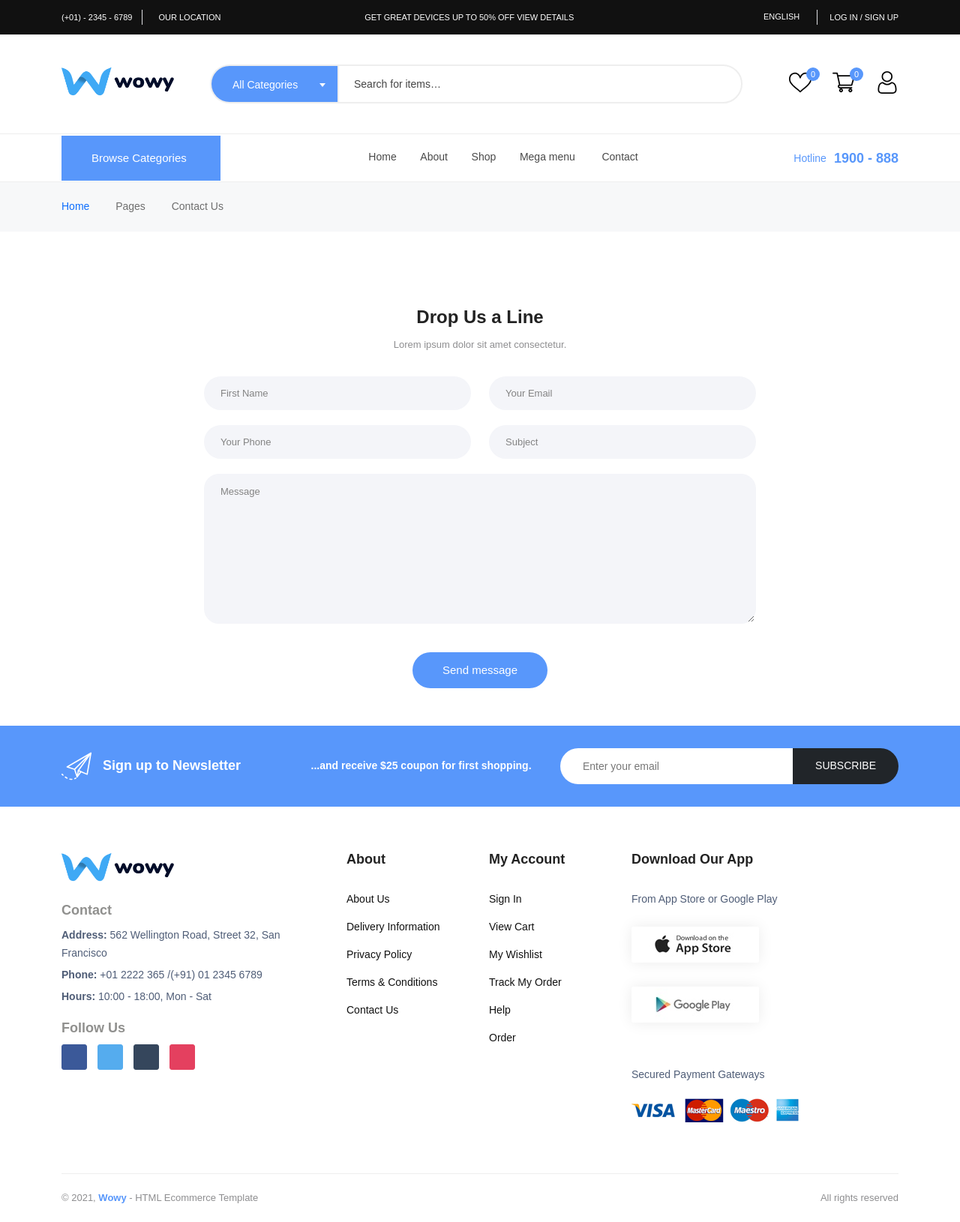
After one commit to Ogabeo/onlineshop, a Django app: page /contact/ in a window 1280 px wide. The commit adds this page. Shown: the whole page at 75% size. Run offline with Django 4.2, Linux system fonts and the light colour scheme; data comes from the database, SQL or seed files in the repository; both versions use the stored data as it was after the commit; some libraries are stand-ins or nearby versions.

Commit message:
some changes

```diff
--- a/apps/order/views.py
+++ b/apps/order/views.py
@@ -69,13 +69,15 @@ class ShopAddress(View):
             'form':form
         }
         return render(request, 'products/shop_address.html', context)
-    def POST(self, request):
+    def post(self, request):
         user = request.user
         OrderedProducts = Order.objects.filter(Q(user=user) & Q(status =False))
         form = PaymentForm(request.POST)
+        print("sdfdsfsdfsdf")
 
         if form.is_valid():
-            payment = form.save(commit =False)
+            print("======================")
+            payment = form.save(commit=False)
             payment.save()
             payment.order.set(OrderedProducts)
 
--- a/apps/products/context_processor.py
+++ b/apps/products/context_processor.py
@@ -1,4 +1,4 @@
-from .models import Category
+from .models import Category, Product
 
 def category_context(request):
     categories = Category.objects.all().filter(is_active=True, parent=None)
--- a/apps/products/models.py
+++ b/apps/products/models.py
@@ -174,3 +174,13 @@ class Review(BaseModel):
     @property
     def stars_percent(self):
         return round(int(self.rating * 100 / 5) , 1)
+
+class Contact(BaseModel):
+    firstname = models.CharField(max_length=50)
+    email = models.EmailField()
+    phone = models.CharField(max_length=20)
+    subject = models.CharField(max_length=50)
+    message = models.TextField()
+
+    def __str__(self):
+        return f"{self.firstname} | {self.subject} "
--- a/apps/products/urls.py
+++ b/apps/products/urls.py
@@ -1,11 +1,11 @@
 from django.urls import path
-from .views import HomePageView, CategoryProductsView,DetailView, ShopAllView, ShopCategoryView
+from .views import HomePageView, CategoryProductsView, ContactView ,DetailView, ShopAllView, ShopCategoryView, CategoryProductsView
 
 urlpatterns =[
     path('', HomePageView.as_view(), name='home'),
-    path('category_products/' , CategoryProductsView.as_view(), name="category"),
     path('shop/', ShopAllView.as_view(), name='shop'),
     path('shop/<uuid:uuid>/', ShopCategoryView.as_view(), name="shop"),
     path('detail/<uuid:uuid>/', DetailView.as_view(), name='detail'),
-
+    path('category_products/<uuid:uuid>/', CategoryProductsView.as_view(), name='category_products'),
+    path('contact/', ContactView.as_view(), name='contact')
 ]
--- a/apps/products/views.py
+++ b/apps/products/views.py
@@ -1,8 +1,9 @@
-from django.shortcuts import render, get_object_or_404
+from django.shortcuts import render, get_object_or_404, redirect
 from django.views import View
-from apps.products.models import Product, Category, Brand, ProductSize, Size
+from apps.products.models import Product, Category, Brand, ProductSize, Size, Contact
 from django.core.paginator import Paginator
 from django.db.models import Q
+
 class HomePageView(View):
     def get(self, request):
         products=Product.objects.all().filter(is_active=True)
@@ -30,12 +31,6 @@ class HomePageView(View):
         }
         return render(request, 'products/index.html', context)
 
-class CategoryProductsView(View):
-    def get(self, request):
-        # ctg = Category.objects.get(id=id)
-        # category_products=ctg.products.all()
-
-        return render(request, 'products/category_products.html')
 
 class ShopAllView(View):
     def get(self, request):
@@ -127,3 +122,32 @@ class DetailView(View):
         }
 
         return render(request, 'products/detail.html', context)
+
+
+class CategoryProductsView(View):
+    def get(self, request, uuid):
+        ctg = Category.objects.get(id=uuid)
+        category_news = Product.objects.all().filter(is_active=True, categories=ctg)
+        print(category_news)
+        context = {
+            'ctg':ctg,
+            'category_news':category_news
+        }
+        return render(request, 'products/category_products.html', context)
+
+class ContactView(View):
+    def get(self, request):
+        return render(request, 'products/contact.html')
+
+    def post(self, request):
+        data = request.POST
+        contact = Contact()
+        contact.firstname = data.get('firstname')
+        contact.email = data.get('email')
+        contact.phone = data.get('phone')
+        contact.subject = data.get('subject')
+        contact.message = data.get('message')
+
+        contact.save()
+
+        return redirect('home')
--- a/core/settings.py
+++ b/core/settings.py
@@ -15,7 +15,7 @@ SECRET_KEY = 'django-insecure-%2uxui70q(m33&(bmy%2cam4opg!=90rirt#6wnu3qd$!9ptjm
 DEBUG = True
 
 ALLOWED_HOSTS = ['*']
-CSRF_TRUSTED_ORIGINS=['http://127.0.0.1:8000/', 'http://localhost']
+CSRF_TRUSTED_ORIGINS=['http://127.0.0.1', 'http://localhost']
 
 
 
--- a/templates/base.html
+++ b/templates/base.html
@@ -70,7 +70,7 @@
             <div class="container">
                 <div class="header-wrap header-space-between">
                     <div class="logo logo-width-1">
-                        <a href="index.html"><img src="{% static 'assets/imgs/theme/logo-default.png' %}" alt="logo"></a>
+                        <a href="{% url 'home' %}"><img src="{% static 'assets/imgs/theme/logo-default.png' %}" alt="logo"></a>
                     </div>
                     <div class="search-style-2">
                         <form action="{% url 'shop' %}" method='GET'>
@@ -90,7 +90,7 @@
                             <div class="header-action-icon-2">
                                 <a href="{% url 'favorite' %}">
                                     <img class="svgInject" alt="wowy" src="{% static 'assets/imgs/theme/icons/icon-heart.svg' %}">
-                                    <span class="pro-count blue">{{ sevimlilar.count }}</span>
+                                    <span class="pro-count blue">{{ sevimlilar }}</span>
                                 </a>
                             </div>
                             <div class="header-action-icon-2">
@@ -129,7 +129,7 @@
                                         {% if category.get_children %}
                                             <li class="has-children">
                                                 <a href="shop-grid-right.html">
-                                                {% if category.icon %}<img style="..." width="19px" height="19px" src="{{ category.icon.url }}"> {% endif %}
+                                                {% if category.icon %} <img style="..." width="19px" height="19px" src="{{ category.icon.url }}"> {% endif %}
 
                                                 {{ category.name }}</a>
                                                 <div class="dropdown-menu">
@@ -142,7 +142,7 @@
                                                                                 <ul>
                                                                                     <li><span class="submenu-title">{{ sub_ctg.name }} </span></li>
                                                                                     {% for sub_sub_ctg in sub_ctg.get_children %}
-                                                                                        <li><a class="dropdown-item nav-link nav_item" href="#">{{ sub_sub_ctg.name }}</a></li>
+                                                                                        <li><a class="dropdown-item nav-link nav_item" href="{% url 'shop' sub_sub_ctg.id  %}">{{ sub_sub_ctg.name }}</a></li>
                                                                                     {% endfor %}
 
                                                                                 </ul>
@@ -174,7 +174,7 @@
                                                 </div>
                                             </li>
                                         {% else %}
-                                            <li><a href="shop-grid-right.html">
+                                            <li><a href="/">
                                             {% if category.icon %}<img style="..." width="19px" height="19px" src="{{ category.icon.url }}"> {% endif %}
 
                                             {{ category.name }}</a></li>
@@ -224,7 +224,7 @@
                                                 <ul>
                                                     {% for sub_ctg in category.get_children %}
 
-                                                    <li><a href="/">{{ sub_ctg.name }}</a></li>
+                                                    <li><a href="{% url 'shop' sub_ctg.id %}">{{ sub_ctg.name }}</a></li>
                                                     {% endfor %}
 
                                                 </ul>
@@ -257,7 +257,7 @@
                                 </li>
 
                                 <li>
-                                    <a href="/">Contact</a>
+                                    <a href="{% url 'contact' %}">Contact</a>
                                 </li>
                             </ul>
                         </nav>
@@ -270,7 +270,7 @@
                             <div class="header-action-icon-2">
                                 <a href="shop-wishlist.html">
                                     <img alt="wowy" src="{% static 'assets/imgs/theme/icons/icon-heart-white.svg' %}">
-                                    <span class="pro-count white">4</span>
+                                    <span class="pro-count white">{{ sevimlilar }}</span>
                                 </a>
                             </div>
                             <div class="header-action-icon-2">
--- /dev/null
+++ b/templates/products/contact.html
@@ -0,0 +1,70 @@
+
+{% extends 'base.html' %}
+{% load static %}
+{% block title %}
+contact page
+{% endblock title %}
+{% block content %}
+
+    <main class="main">
+        <div class="page-header breadcrumb-wrap">
+            <div class="container">
+                <div class="breadcrumb">
+                    <a href="{% url 'home' %}" rel="nofollow">Home</a>
+                    <span></span> Pages
+                    <span></span> Contact us
+                </div>
+            </div>
+        </div>
+
+        <section class="mt-50 pt-50 pb-50">
+            <div class="container">
+                <div class="row">
+                    <div class="col-xl-8 col-lg-10 m-auto">
+                        <div class="contact-from-area  padding-20-row-col wow tmFadeInUp">
+                            <h3 class="mb-10 text-center">Drop Us a Line</h3>
+                            <p class="text-muted mb-30 text-center font-sm">Lorem ipsum dolor sit amet consectetur.</p>
+                            <form class="contact-form-style text-center" id="contact-form" action="" method="POST">
+                                {% csrf_token %}
+                                <div class="row">
+                                    <div class="col-lg-6 col-md-6">
+                                        <div class="input-style mb-20">
+                                            <input name="firstname" placeholder="First Name" type="text">
+                                        </div>
+                                    </div>
+                                    <div class="col-lg-6 col-md-6">
+                                        <div class="input-style mb-20">
+                                            <input name="email" placeholder="Your Email" type="email">
+                                        </div>
+                                    </div>
+                                    <div class="col-lg-6 col-md-6">
+                                        <div class="input-style mb-20">
+                                            <input name="phone" placeholder="Your Phone" type="text">
+                                        </div>
+                                    </div>
+                                    <div class="col-lg-6 col-md-6">
+                                        <div class="input-style mb-20">
+                                            <input name="subject" placeholder="Subject" type="text">
+                                        </div>
+                                    </div>
+                                    <div class="col-lg-12 col-md-12">
+                                        <div class="textarea-style mb-30">
+                                            <textarea name="message" placeholder="Message"></textarea>
+                                        </div>
+
+                                        <button class="submit submit-auto-width" type="submit">Send message</button>
+                                    </div>
+                                </div>
+                            </form>
+                            <p class="form-messege"></p>
+                        </div>
+                    </div>
+                </div>
+            </div>
+        </section>
+    </main>
+{% endblock content %}
+
+{% block script %}
+    <script src="{% static 'assets/js/plugins/leaflet.js' %}"></script>
+{% endblock script %}
--- a/templates/products/detail.html
+++ b/templates/products/detail.html
@@ -2,7 +2,7 @@
 {% extends 'base.html' %}
 {% load static %}
 {% block title %}
-home page
+detail page
 {% endblock title %}
 {% block content %}
 
```
Also changed, not shown: apps/products/admin.py (+6 -1 lines), templates/products/category_products.html (+13 -7 lines), templates/products/index.html (+7 -8 lines), apps/products/migrations/0005_contact.py (added), db.sqlite3.
